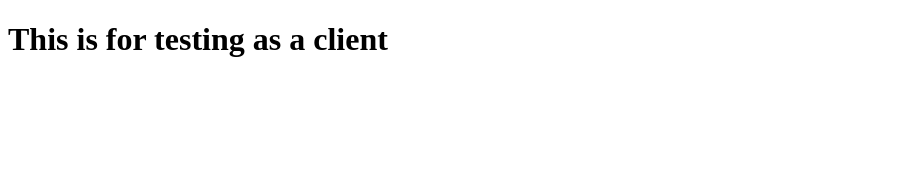
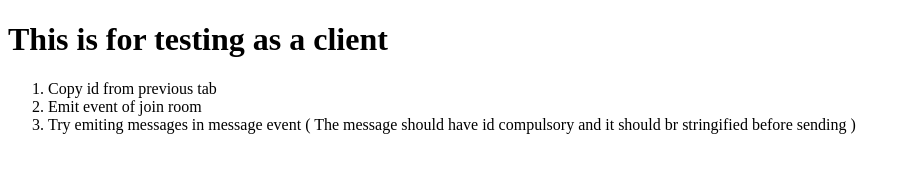
Before and after one commit to saitejach127/bridge-backend, a website: page public/test.html in a window 1280 px wide. Shown: the whole page, without its empty margins (0-911 px from the left). Drawn offline with nearby package versions, Linux system fonts and the light colour scheme; no server answers.

Commit message:
written some docs

```diff
--- a/public/test.html
+++ b/public/test.html
@@ -8,6 +8,11 @@
 </head>
 <body>
     <h1>This is for testing as a client</h1>
+    <ol>
+        <li>Copy id from previous tab</li>
+        <li>Emit event of join room</li>
+        <li>Try emiting messages in message event ( The message should have id compulsory and it should br stringified before sending )</li>
+    </ol>
     <script>
         var socket = io.connect("http://localhost:5000");
         socket.on("message", (data) => {
```
Also changed, not shown: public/index.html (+1 -0 lines).
